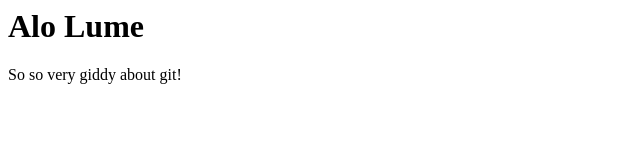
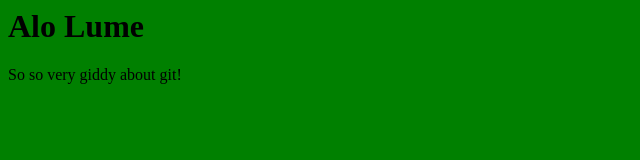
Before and after one commit to hm0869554/test, a plain HTML site: page index.html in a window 1280 px wide. Shown: the whole page, without its empty margins (0-640 px from the left). Drawn offline with Linux system fonts and the light colour scheme.

Commit message:
created a chalk project

```diff
--- a/index.html
+++ b/index.html
@@ -1,2 +1,3 @@
+<link rel="stylesheet" href="styles.css">
 <h1>Alo Lume</h1>
 <p>So so very giddy about git!</p>
--- /dev/null
+++ b/styles.css
@@ -0,0 +1,3 @@
+html{
+background-color: green;
+}
```
